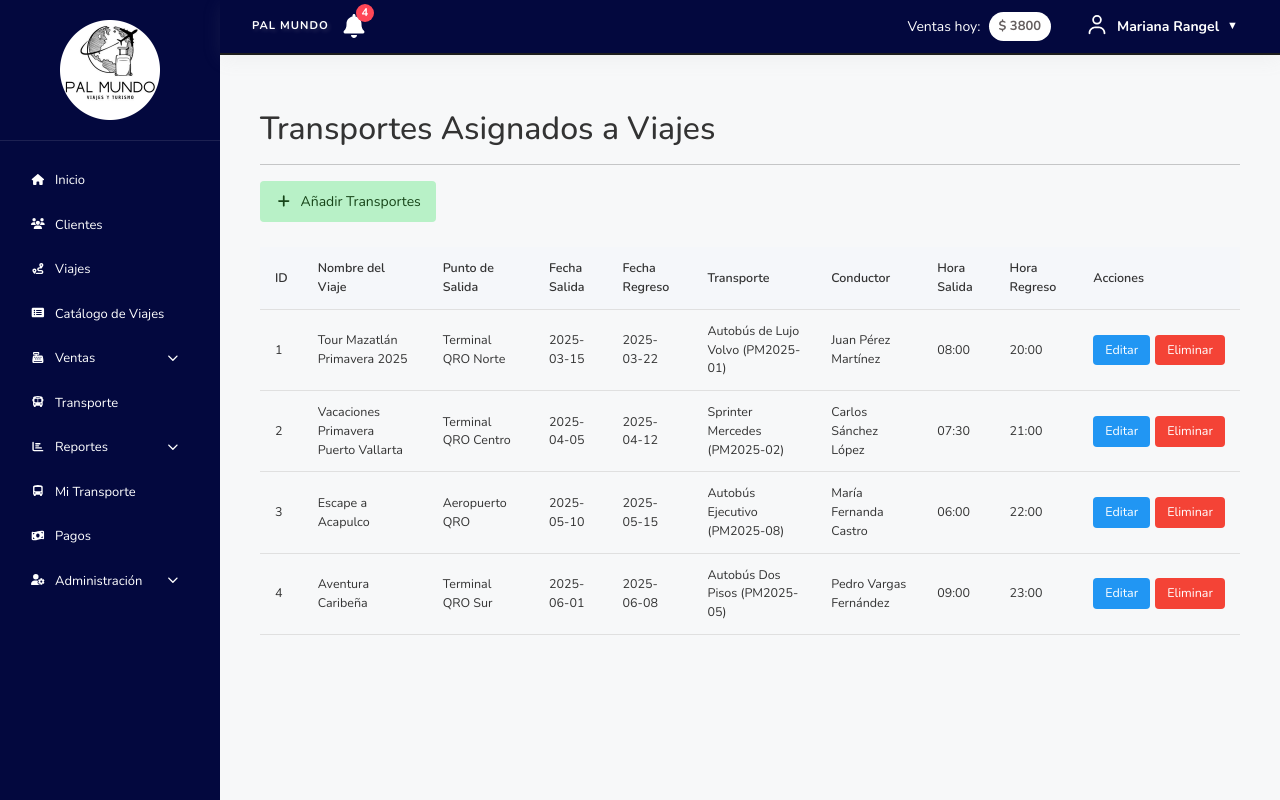
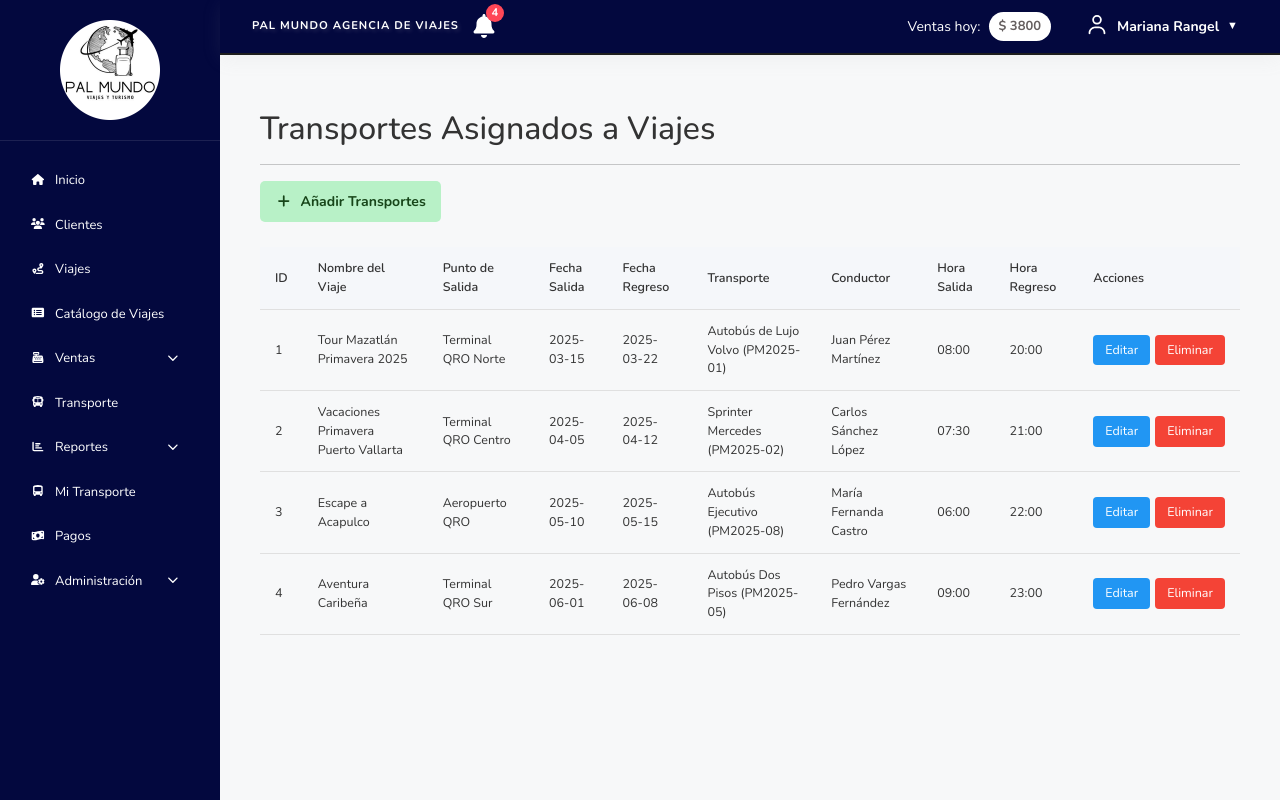
Before and after one commit to MigueDevp/PalMundo-Sistema-Angular19, an Angular app: page /transport in a window 1280 px wide. Built offline with nearby package versions, Linux system fonts and the light colour scheme.

Commit message:
Fix: Diseños HeaderComponent

```diff
--- a/src/app/components/button-add/button-add.component.css
+++ b/src/app/components/button-add/button-add.component.css
@@ -1,12 +1,13 @@
 .add-btn {
   background-color: #b8f1c7;
-  color: white;
   padding: 10px 15px;
+  border-radius: 5px;
   border: none;
-  border-radius: 4px;
   cursor: pointer;
   font-size: 14px;
+  font-weight: bold;
   color: #174519;
+  border-color: #087a27;
 }
 
 fa-icon {
--- a/src/app/components/header-menu/header-menu.component.html
+++ b/src/app/components/header-menu/header-menu.component.html
@@ -2,7 +2,7 @@
   <div class="header-left">
     <div class="company-brand">
    <!--  <span class="brand-icon">🚌</span>-->
-    <span class="brand-name">PAL MUNDO</span>
+    <span class="brand-name">PAL MUNDO AGENCIA DE VIAJES</span>
         <app-notifications [count]="notificationCount"></app-notifications>
 
     </div>
--- a/src/app/pages/trip-catalog/contract-service/seat-selection/seat-selection.component.css
+++ b/src/app/pages/trip-catalog/contract-service/seat-selection/seat-selection.component.css
@@ -69,7 +69,7 @@
 .seat-row { display: flex; align-items: center; justify-content: space-between; }
 .seat-sample { width: 20px; height: 20px; border-radius: 4px; border: 1px solid #ddd; }
 
-.seat-selection-container { max-width: 1400px; border-radius: 23px; margin: 0 auto; padding: 2rem; background: gray; min-height: 100vh; }
+.seat-selection-container { max-width: 1400px; border-radius: 23px; margin: 0 auto; padding: 2rem; background:#03083e; min-height: 100vh; }
 
 .seats-grid { display: flex; flex-direction: column; gap: 0.5rem; }
 
```
Also changed, not shown: src/app/components/header-menu/header-menu.component.ts (line endings or trailing spaces).
